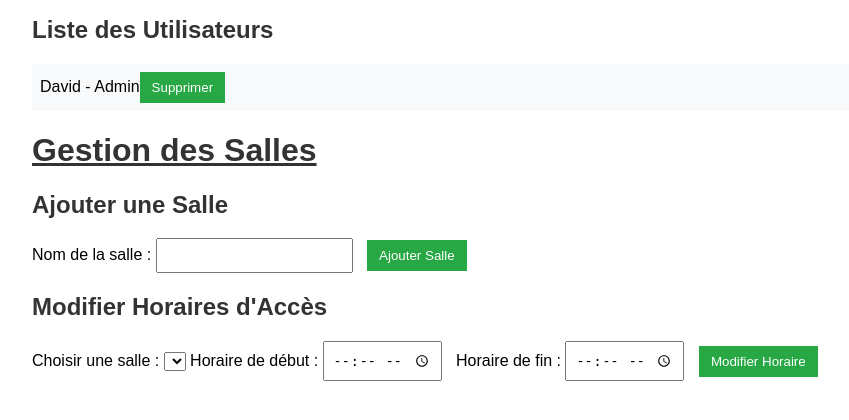
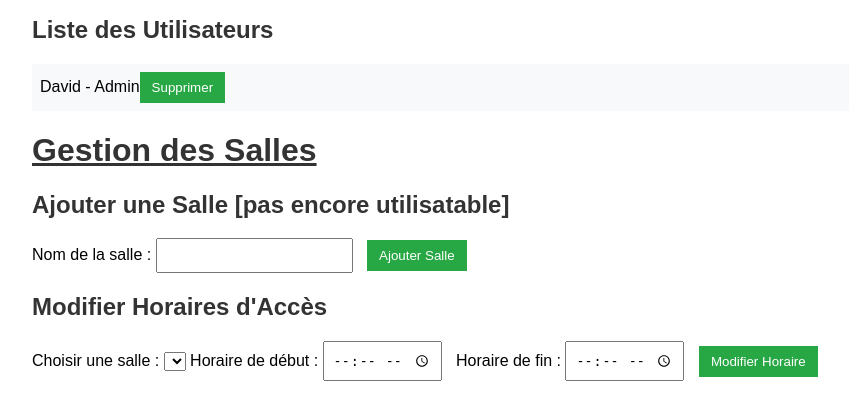
Before and after one commit to Dshellz/API-Interface-Web, a Flask app: page / in a window 1280 px wide. Shown: the part 207-627 px from the top of the page, without its empty margins (8-857 px from the left). Run offline with Flask 2, Linux system fonts and the light colour scheme; data comes from the database, SQL or seed files in the repository; lists and menus that the app fills with data are empty.

Commit message:
optimisation

```diff
--- a/static/script.js
+++ b/static/script.js
@@ -7,7 +7,7 @@ document.addEventListener("DOMContentLoaded", function() {
         const name = document.getElementById("name").value;
         const role = document.getElementById("role").value;
 
-        fetch("https://api-interface-web.onrender.com//add_user", {
+        fetch("/add_user", {
             method: "POST",
             headers: { "Content-Type": "application/json" },
             body: JSON.stringify({ name: name, role: role })
--- a/templates/index.html
+++ b/templates/index.html
@@ -20,7 +20,7 @@
 
     <h1><u>Gestion des Salles</u></h1>
 
-    <h2>Ajouter une Salle</h2>
+    <h2>Ajouter une Salle [pas encore utilisatable]</h2>
     <form id="addRoomForm">
         <label for="roomName">Nom de la salle :</label>
         <input type="text" id="roomName" required>
```
